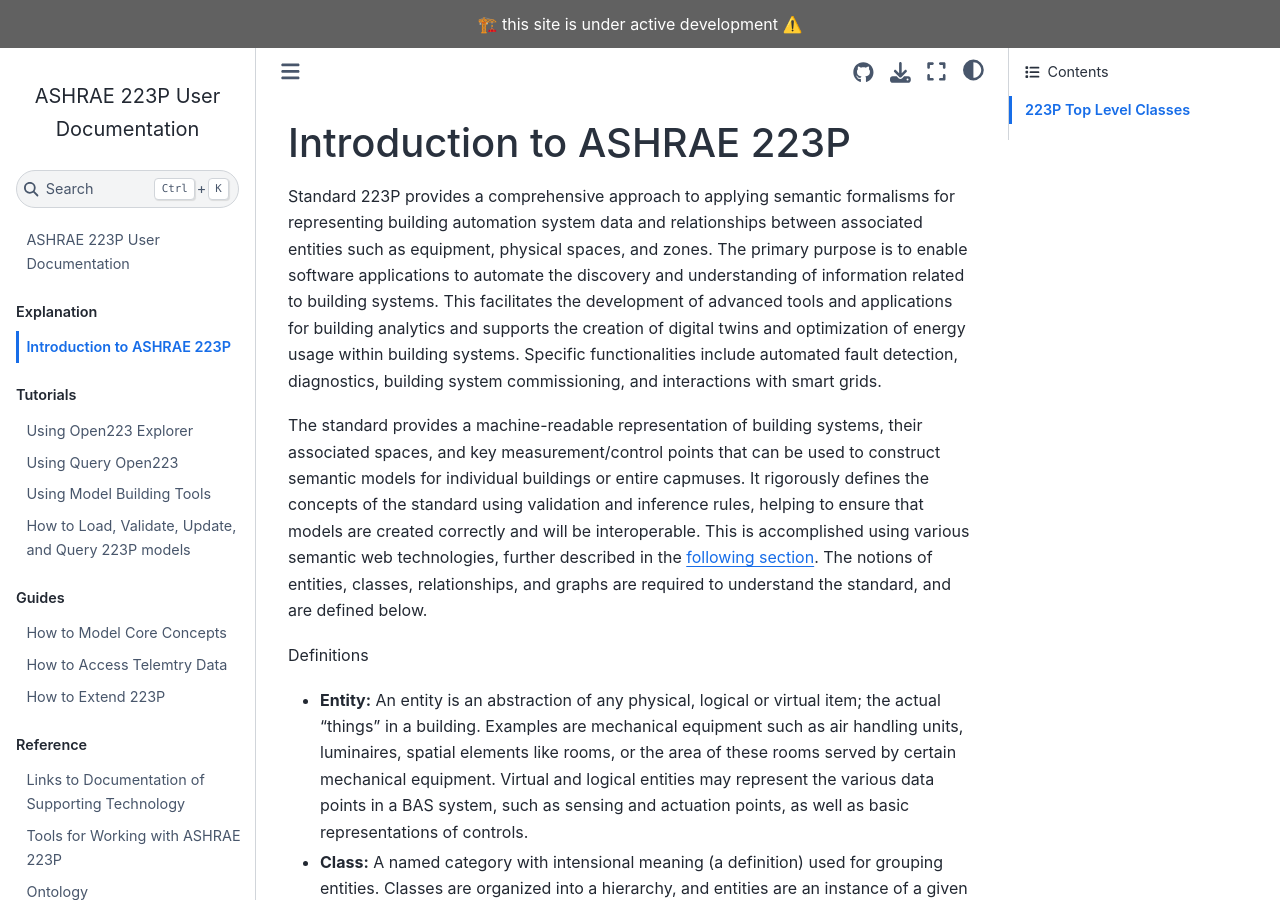
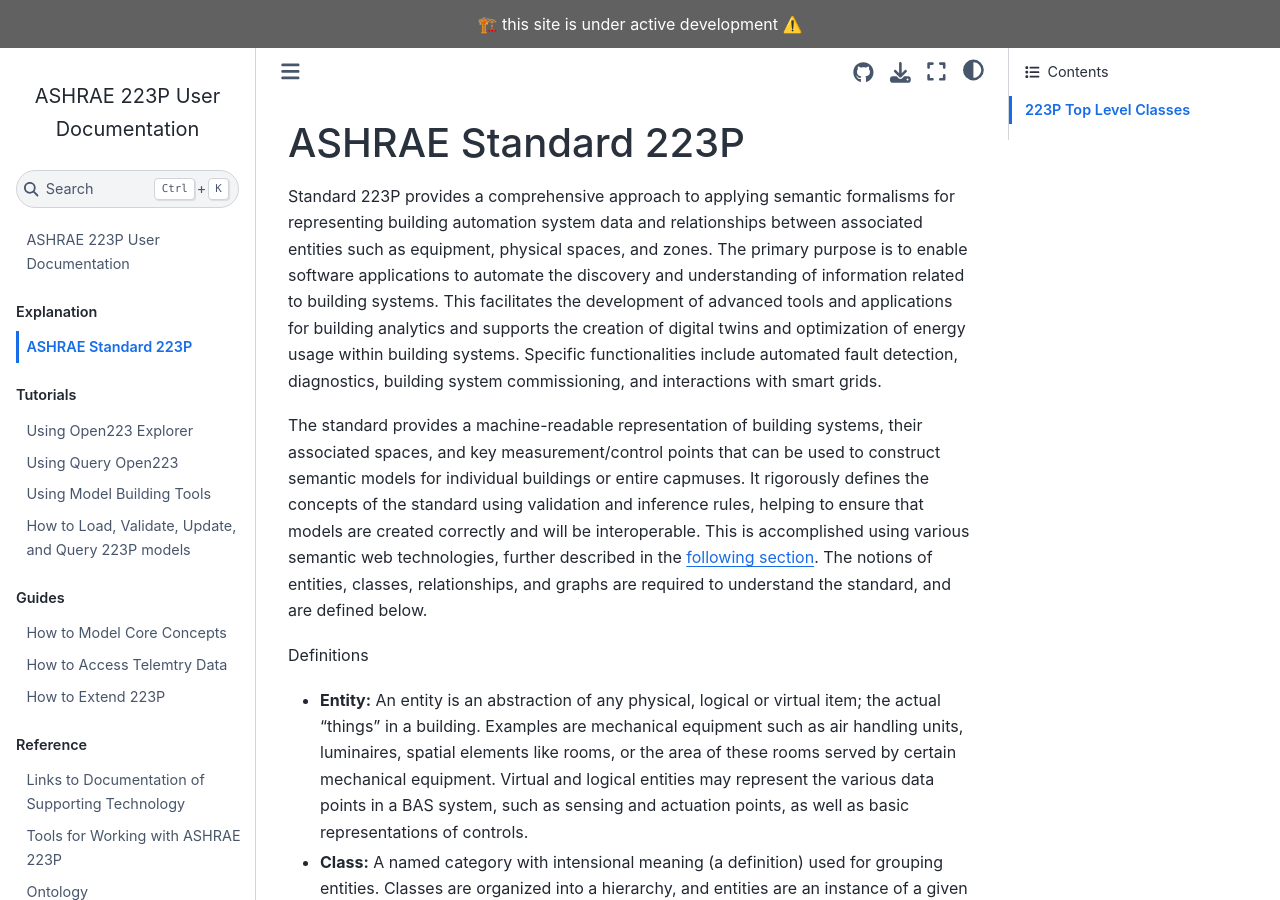
Before and after one commit to open223/docs.open223.info, a Jupyter Book: the page built from explanation/223p.md, in a window 1280 px wide and 900 px high. Built offline with Jupyter Book 1.0.4 settings and Sphinx 7.4.7 and the Sphinx Book theme 1.1.4, drawn with Linux system fonts in a browser that asks for light colours.

Commit message:
update title (and whitespace removal)

```diff
--- a/explanation/223p.md
+++ b/explanation/223p.md
@@ -1,4 +1,4 @@
-# Introduction to ASHRAE 223P
+# ASHRAE Standard 223P
 
 Standard 223P provides a comprehensive approach to applying semantic formalisms for representing building automation system data and relationships between associated entities such as equipment, physical spaces, and zones. The primary purpose is to enable software applications to automate the discovery and understanding of information related to building systems. This facilitates the development of advanced tools and applications for building analytics and supports the creation of digital twins and optimization of energy usage within building systems. Specific functionalities include automated fault detection, diagnostics, building system commissioning, and interactions with smart grids.
 
```
